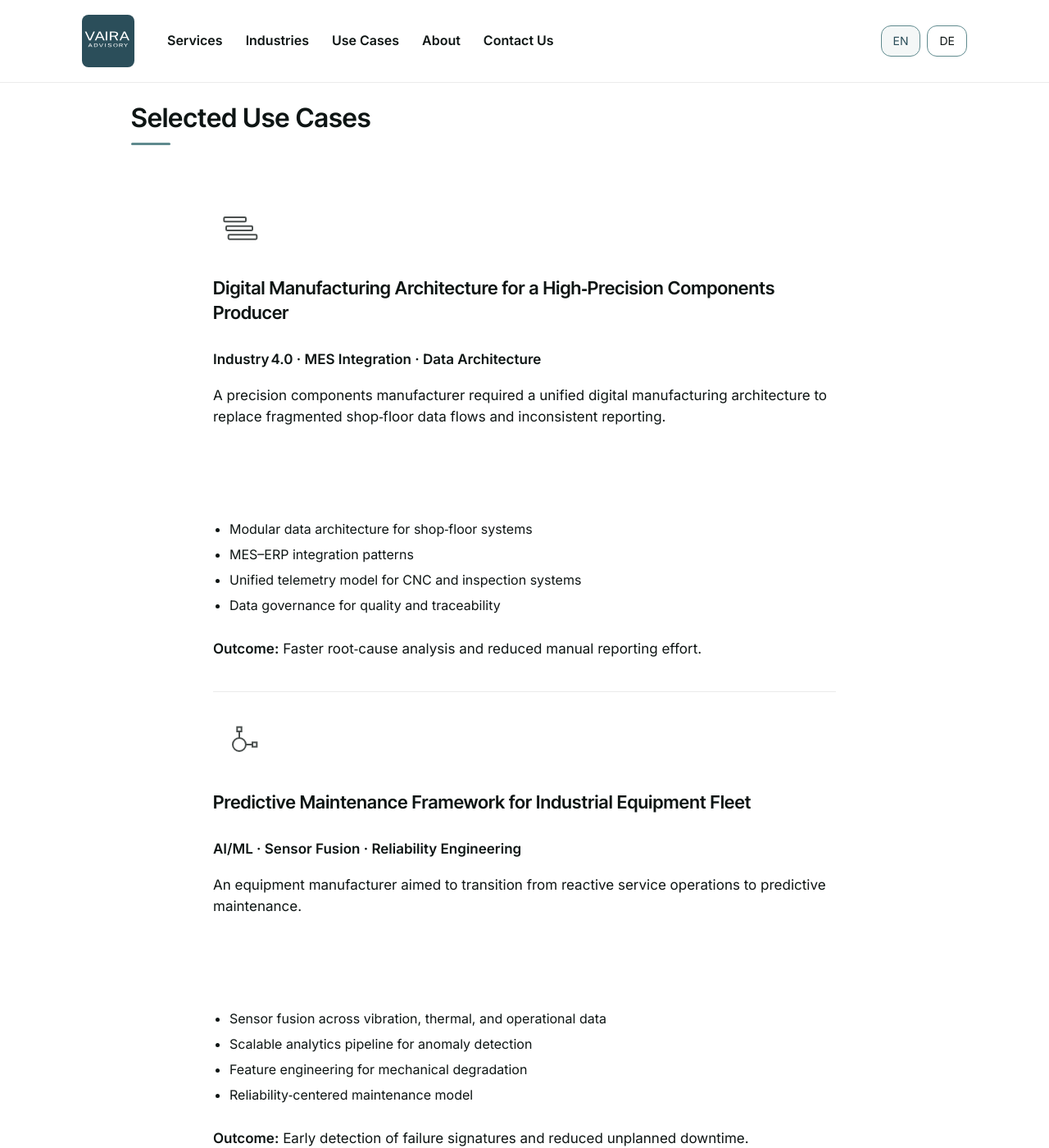
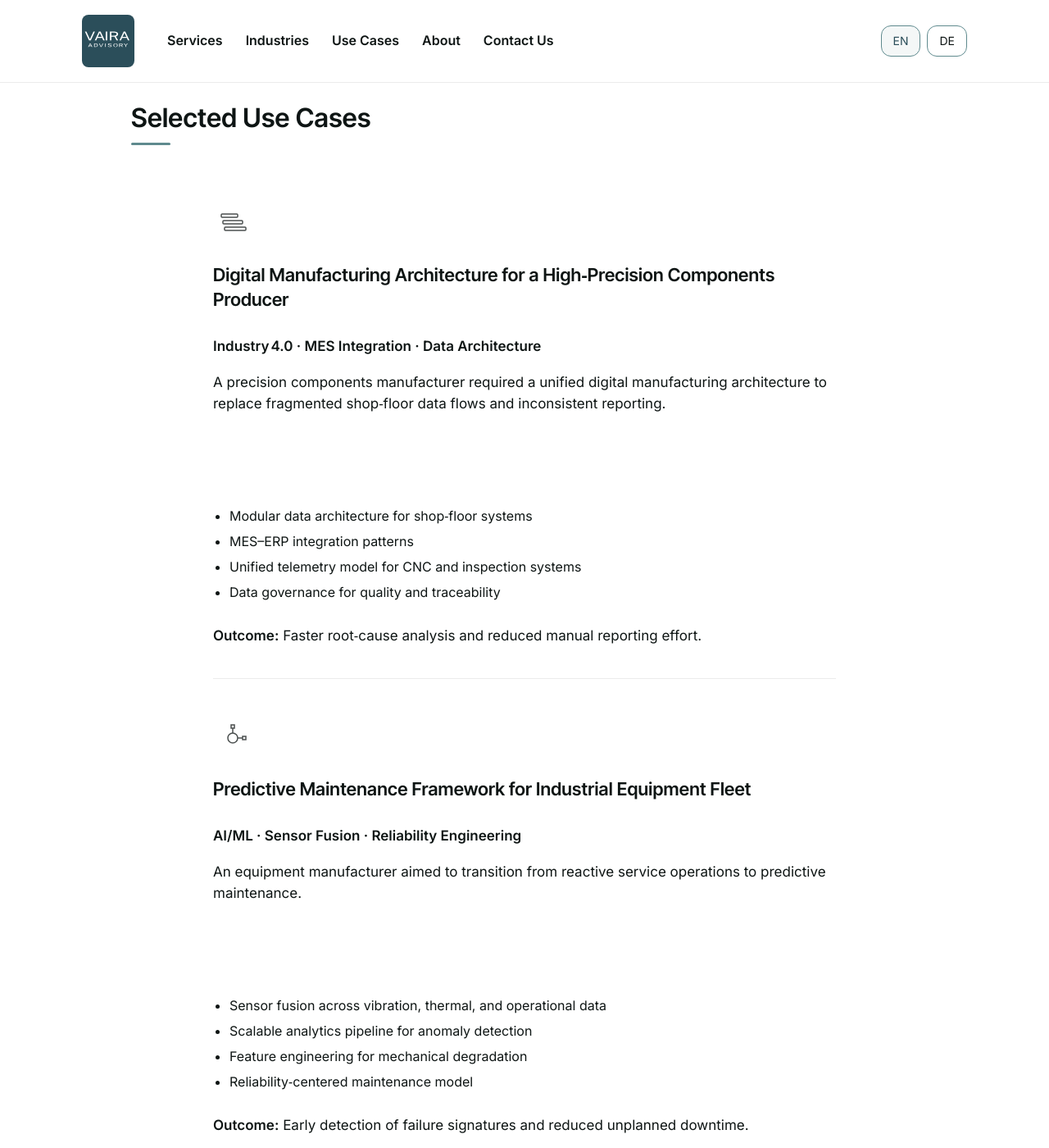
Before and after one commit to raphaelheeb/vaira-advisory, a Jekyll site: the page built from use-cases/index.html, in a window 1280 px wide and 1400 px high, scrolled down 1135 px. Shown: the whole window at 82% size. Built offline with Jekyll 4.4.1, drawn with Linux system fonts in a browser that asks for light colours.

Commit message:
Update styles.css

```diff
--- a/assets/css/styles.css
+++ b/assets/css/styles.css
@@ -1253,3 +1253,30 @@
     padding-bottom: 3rem;
   }
 }
+
+/* Use Cases — tighter hero spacing */
+.use-cases #hero.hero--clean {
+  padding-top: 56px !important;
+  padding-bottom: 40px !important;
+}
+
+/* =========================================================
+   VAIRA USE-CASES PAGE — tighter spacing
+   ========================================================= */
+
+/* Use Cases — unified micro-illustration sizing */
+.use-cases-selected .micro-illustration svg {
+  width: 48px;
+  height: 48px;
+}
+
+/* Use Cases — tighter vertical rhythm */
+.use-cases-selected .usecase-item {
+  margin-bottom: 48px;
+}
+
+/* Use Cases — consistent section rhythm */
+#use-cases-where.section {
+  padding-top: calc(var(--section-space) * 0.9);
+  padding-bottom: calc(var(--section-space) * 0.9);
+}
```
